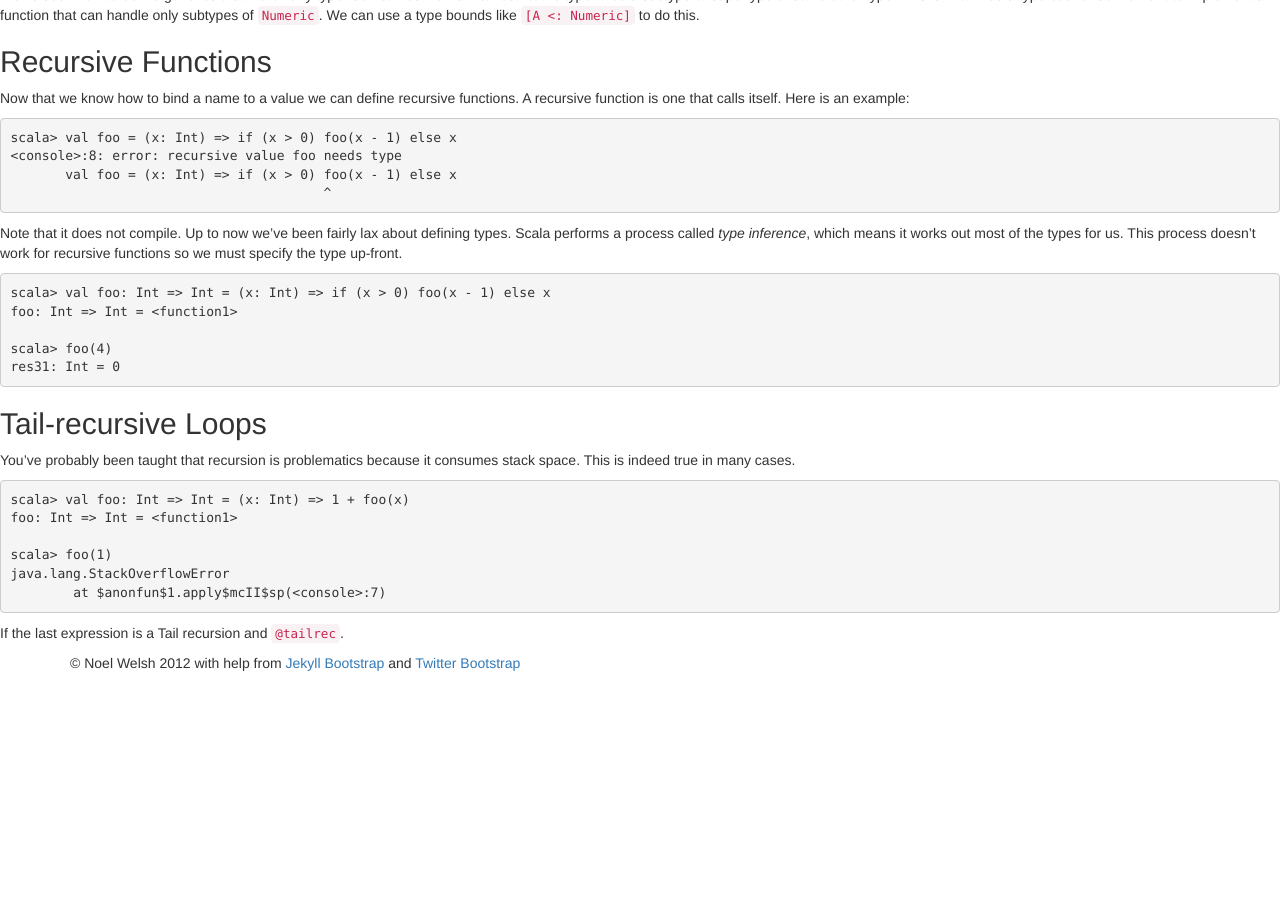
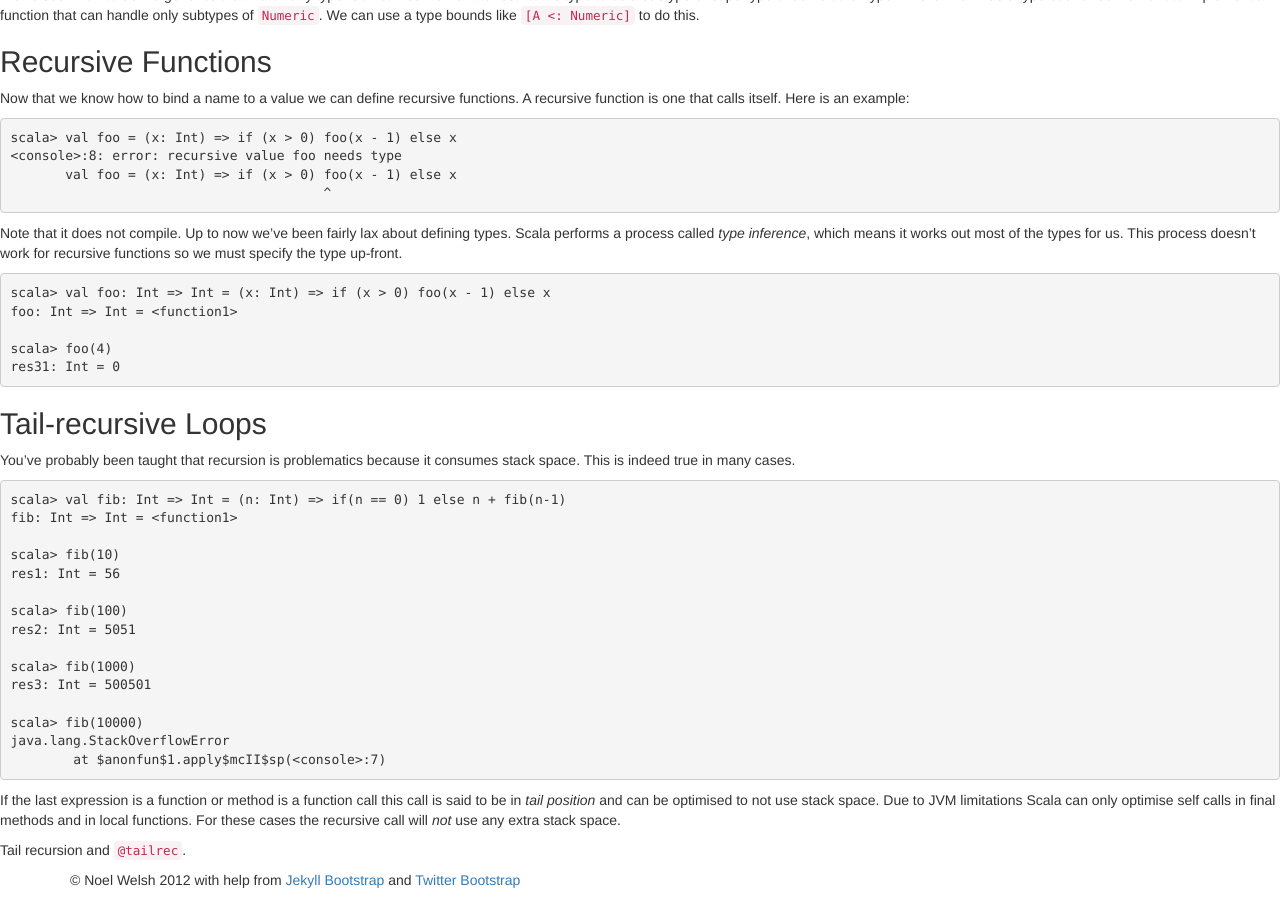
Before and after one commit to underscoreio/essential-scala, a Jekyll site: the page built from scala-basics/definitions.md, in a window 1280 px wide and 900 px high, scrolled down 3778 px. Built offline with Jekyll 4.4.1, drawn with Linux system fonts in a browser that asks for light colours; nearby versions of some CDN libraries; library files that are not in the unit come from our copies; before the commit the page ends 4461 px from its top, so only the background shows below that.

Commit message:
Working on tailrec

```diff
--- a/scala-basics/definitions.md
+++ b/scala-basics/definitions.md
@@ -244,13 +244,24 @@ res31: Int = 0
 You've probably been taught that recursion is problematics because it consumes stack space. This is indeed true in many cases.
 
 {% highlight scala %}
-scala> val foo: Int => Int = (x: Int) => 1 + foo(x)
-foo: Int => Int = <function1>
+scala> val fib: Int => Int = (n: Int) => if(n == 0) 1 else n + fib(n-1)
+fib: Int => Int = <function1>
 
-scala> foo(1)
+scala> fib(10)
+res1: Int = 56
+
+scala> fib(100)
+res2: Int = 5051
+
+scala> fib(1000)
+res3: Int = 500501
+
+scala> fib(10000)
 java.lang.StackOverflowError
 	at $anonfun$1.apply$mcII$sp(<console>:7)
 {% endhighlight %}
 
-If the last expression is a
+If the last expression is a function or method is a function call this call is said to be in *tail position* and can be optimised to not use stack space. Due to JVM limitations Scala can only optimise self calls in final methods and in local functions. For these cases the recursive call will *not* use any extra stack space.
+
+
 Tail recursion and `@tailrec`.
```
